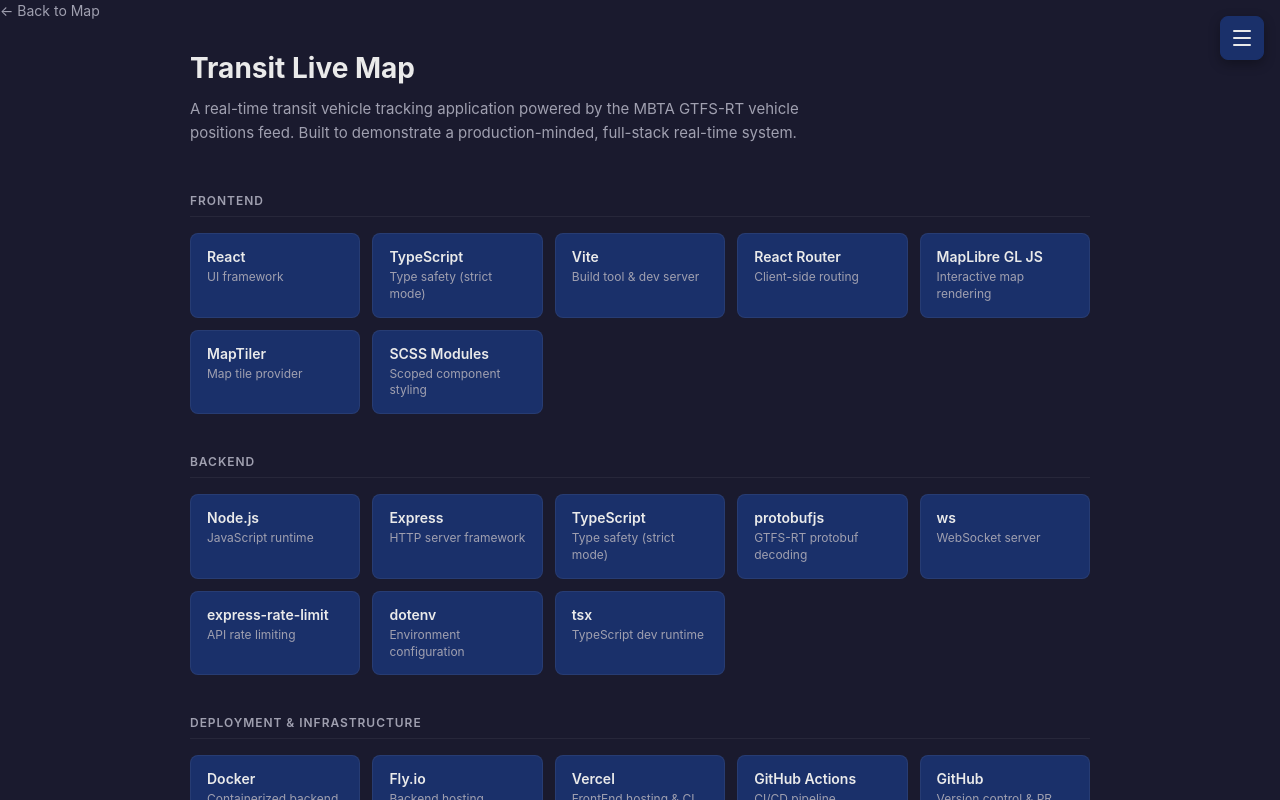
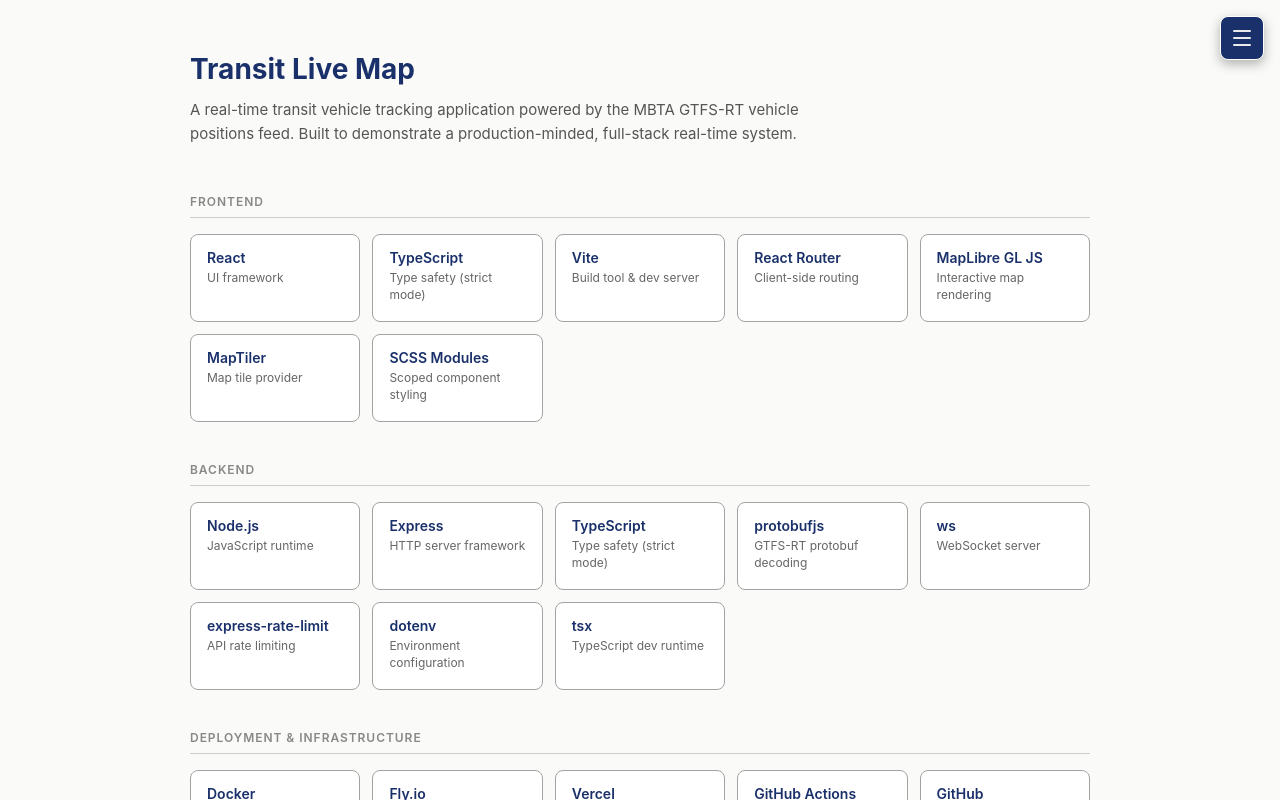
Before and after one commit to Roaming-Eclipse-LLC/transit-live-map, a React (Vite) app in the folder web/: page /tech-stack in a window 1280 px wide. Built offline with nearby package versions, Linux system fonts and the light colour scheme; no server answers.

Commit message:
feat: update tech styles and update px to rem (#5)
* docs: update README with prioritized future expansion and security notes

* chore: update px to rem

* chore: remove back link and styles,
adjust overall page colors,
add padding top to pages,

```diff
--- a/web/src/components/LoadingOverlay/LoadingOverlay.module.scss
+++ b/web/src/components/LoadingOverlay/LoadingOverlay.module.scss
@@ -7,13 +7,13 @@
   justify-content: center;
   background-color: rgba(26, 26, 46, 0.85);
   z-index: 10;
-  gap: 16px;
+  gap: 1rem;
 }
 
 .spinner {
-  width: 80px;
-  height: 80px;
-  border: 4px solid rgba(255, 255, 255, 0.4);
+  width: 5rem;
+  height: 5rem;
+  border: 0.25rem solid rgba(255, 255, 255, 0.4);
   border-top-color: #06bdce;
   border-radius: 50%;
   animation: spin 0.8s linear infinite;
@@ -21,7 +21,7 @@
 
 .message {
   color: var(--color-text);
-  font-size: 18px;
+  font-size: 1.125rem;
   font-weight: 600;
 }
 
--- a/web/src/components/NavButton/NavButton.module.scss
+++ b/web/src/components/NavButton/NavButton.module.scss
@@ -1,7 +1,7 @@
 .wrapper {
   position: fixed;
-  top: 16px;
-  right: 16px;
+  top: 1rem;
+  right: 1rem;
   z-index: 30;
 }
 
@@ -9,14 +9,14 @@
   display: flex;
   flex-direction: column;
   justify-content: center;
-  gap: 5px;
-  width: 44px;
-  height: 44px;
+  gap: 0.3125rem;
+  width: 2.75rem;
+  height: 2.75rem;
   background-color: var(--color-surface);
-  border: 1px solid var(--color-surface);
+  border: 0.0625rem solid #ffffff;
   border-radius: var(--radius-md);
   box-shadow: var(--shadow-md);
-  padding: 12px;
+  padding: 0.75rem;
   cursor: pointer;
   transition: background-color 0.2s ease-in-out;
 
@@ -33,27 +33,31 @@
 .bar {
   display: block;
   width: 100%;
-  height: 2px;
+  height: 0.125rem;
   background-color: var(--color-text);
-  border-radius: 2px;
+  border-radius: 0.125rem;
 }
 
 .menu {
   position: absolute;
-  top: 52px;
+  top: 3.25rem;
   right: 0;
   display: flex;
   flex-direction: column;
   background-color: var(--color-surface);
-  border: 1px solid var(--color-surface);
+  border: 0.0625rem solid #ffffff;
   border-radius: var(--radius-md);
   box-shadow: var(--shadow-md);
   overflow: hidden;
-  min-width: 140px;
+  min-width: 8.75rem;
+
+  &:hover {
+    border: 0.0625rem solid var(--color-surface);
+  }
 }
 
 .menuLink {
-  padding: 12px 16px;
+  padding: 0.75rem 1rem;
   color: var(--color-text);
   text-decoration: none;
   transition: background-color 0.2s ease-in-out;
--- a/web/src/components/VehiclePanel/VehiclePanel.module.scss
+++ b/web/src/components/VehiclePanel/VehiclePanel.module.scss
@@ -3,12 +3,12 @@
   bottom: 0;
   left: 50%;
   transform: translateX(-50%) translateY(100%);
-  width: calc(100% - 32px);
-  max-width: 800px;
+  width: calc(100% - 2rem);
+  max-width: 50rem;
   background-color: var(--color-surface);
   border-radius: var(--radius-lg) var(--radius-lg) 0 0;
   box-shadow: var(--shadow-md);
-  padding: 20px 24px 40px;
+  padding: 1.25rem 1.5rem 2.5rem;
   z-index: 20;
   transition: transform 0.3s ease-in-out;
 
@@ -21,11 +21,11 @@
   display: flex;
   align-items: center;
   justify-content: space-between;
-  margin-bottom: 16px;
+  margin-bottom: 1rem;
 }
 
 .route {
-  font-size: 18px;
+  font-size: 1.125rem;
   font-weight: 600;
   color: #ffffff;
 }
@@ -34,42 +34,42 @@
   background: #ffffff;
   border: none;
   color: rgba(0, 0, 0, 0.7);
-  font-size: 18px;
+  font-size: 1.125rem;
   font-weight: 600;
   cursor: pointer;
-  padding: 4px 8px;
+  padding: 0.25rem 0.5rem;
   border-radius: 100%;
-  border: 1px solid transparent;
+  border: 0.0625rem solid transparent;
 
   &:hover {
     color: #ffffff;
     background-color: rgba(255, 255, 255, 0.1);
-    border: 1px solid #ffffff;
+    border: 0.0625rem solid #ffffff;
   }
 }
 
 .details {
   display: flex;
   justify-content: space-between;
-  gap: 16px;
+  gap: 1rem;
   flex-wrap: wrap;
 
   .detail {
     display: flex;
     flex-direction: column;
-    gap: 4px;
-    min-width: 80px;
+    gap: 0.25rem;
+    min-width: 5rem;
   }
 
   .label {
-    font-size: 11px;
+    font-size: 0.6875rem;
     text-transform: uppercase;
     letter-spacing: 0.08em;
     color: rgba(255, 255, 255, 0.6);
   }
 
   .value {
-    font-size: 15px;
+    font-size: 0.9375rem;
     font-weight: 500;
     color: #ffffff;
   }
--- a/web/src/pages/MapPage/MapPage.module.scss
+++ b/web/src/pages/MapPage/MapPage.module.scss
@@ -1,5 +1,6 @@
 .page {
   position: relative;
-  width: 100%;
-  height: 100vh;
+  width: 100dvw;
+  height: 100dvh;
+  margin-top: -3.25rem;
 }
--- a/web/src/pages/TechStackPage/TechStackPage.module.scss
+++ b/web/src/pages/TechStackPage/TechStackPage.module.scss
@@ -1,128 +1,121 @@
 .page {
-  width: 100%;
-  min-height: 100%;
-  overflow-y: auto;
-  padding: 24px;
-  background-color: var(--color-bg);
-  color: var(--color-text);
-}
-
-.backLink {
-  display: inline-block;
-  color: var(--color-text-muted);
-  text-decoration: none;
-  font-size: 14px;
-  margin-bottom: 32px;
-  transition: color 0.2s ease;
-
-  &:hover {
-    color: var(--color-text);
-  }
+  width: 100dvw;
+  min-height: 100dvh;
+  padding: 1.5rem;
 }
 
 .content {
-  max-width: 900px;
+  max-width: 56.25rem;
   margin: 0 auto;
-  padding-bottom: 48px;
+  padding-bottom: 3rem;
 }
 
 .header {
-  margin-bottom: 48px;
+  margin-bottom: 3rem;
 }
 
 .title {
-  font-size: 28px;
+  font-size: 1.75rem;
   font-weight: 700;
-  margin-bottom: 12px;
+  margin-bottom: 0.75rem;
+  color: var(--color-surface);
 }
 
 .subtitle {
-  color: var(--color-text-muted);
-  font-size: 15px;
+  color: #555;
+  font-size: 0.9375rem;
   line-height: 1.6;
-  max-width: 640px;
+  max-width: 40rem;
 }
 
 .section {
-  margin-bottom: 40px;
+  margin-bottom: 2.5rem;
 }
 
 .sectionTitle {
-  font-size: 12px;
+  font-size: 0.75rem;
   font-weight: 600;
   text-transform: uppercase;
   letter-spacing: 0.08em;
-  color: var(--color-text-muted);
-  margin-bottom: 16px;
-  padding-bottom: 8px;
-  border-bottom: 1px solid rgba(255, 255, 255, 0.06);
+  color: #888;
+  margin-bottom: 1rem;
+  padding-bottom: 0.5rem;
+  border-bottom: 0.0625rem solid #cdcdcd;
 }
 
 .grid {
   display: grid;
-  grid-template-columns: repeat(auto-fill, minmax(160px, 1fr));
-  gap: 12px;
+  grid-template-columns: repeat(auto-fill, minmax(10rem, 1fr));
+  gap: 0.75rem;
 }
 
 .card {
   display: flex;
   flex-direction: column;
-  gap: 4px;
-  padding: 14px 16px;
-  background-color: var(--color-surface);
-  border: 1px solid rgba(255, 255, 255, 0.06);
+  min-height: 5.5rem;
+  gap: 0.25rem;
+  padding: 0.875rem 1rem;
+  background-color: #ffffff;
+  border: 0.0625rem solid #a2a2a2;
   border-radius: var(--radius-md);
   transition:
     border-color 0.2s ease,
     transform 0.2s ease;
 
   &:hover {
-    border-color: var(--color-accent);
-    transform: translateY(-2px);
+    border-color: #0f3460;
+    transform: translateY(-0.125rem);
   }
 }
 
 .cardName {
-  font-size: 14px;
+  font-size: 0.875rem;
   font-weight: 600;
-  color: var(--color-text);
+
+  color: var(--color-surface);
 }
 
 .cardDescription {
-  font-size: 12px;
-  color: var(--color-text-muted);
+  font-size: 0.75rem;
+  color: #666;
   line-height: 1.4;
 }
 
 .highlights {
   display: grid;
-  grid-template-columns: repeat(auto-fit, minmax(240px, 1fr));
-  gap: 16px;
+  grid-template-columns: repeat(auto-fit, minmax(15rem, 1fr));
+  gap: 1rem;
 }
 
 .highlight {
-  padding: 20px;
-  background-color: var(--color-surface);
+  padding: 1.25rem;
+  background-color: #ffffff;
   border-radius: var(--radius-md);
-  border: 1px solid rgba(255, 255, 255, 0.06);
+  border: 0.0625rem solid #a2a2a2;
+
+  &:hover {
+    border-color: #0f3460;
+    transform: translateY(-0.125rem);
+  }
 }
 
 .highlightTitle {
-  font-size: 14px;
+  font-size: 0.875rem;
   font-weight: 600;
-  margin-bottom: 8px;
-  color: var(--color-accent);
+  margin-bottom: 0.5rem;
+
+  color: var(--color-surface);
 }
 
 .highlightText {
-  font-size: 13px;
-  color: var(--color-text-muted);
+  font-size: 0.8125rem;
+  color: #555;
   line-height: 1.6;
 }
 
-@media (max-width: 600px) {
+@media (max-width: 37.5rem) {
   .grid {
-    grid-template-columns: repeat(auto-fill, minmax(130px, 1fr));
+    grid-template-columns: repeat(auto-fill, minmax(8.125rem, 1fr));
   }
 
   .highlights {
@@ -130,6 +123,6 @@
   }
 
   .title {
-    font-size: 22px;
+    font-size: 1.375rem;
   }
 }
--- a/web/src/pages/TechStackPage/index.tsx
+++ b/web/src/pages/TechStackPage/index.tsx
@@ -1,5 +1,3 @@
-import { Link } from 'react-router-dom';
-
 import { techStackSections } from '../../data/techStack';
 import type { TechItem, TechSection } from '../../types/techStack';
 
@@ -31,10 +29,6 @@
 const TechStackPage = () => {
   return (
     <div className={styles.pages}>
-      <Link to='/' className={styles.backLink}>
-        ← Back to Map
-      </Link>
-
       <div className={styles.content}>
         <header className={styles.header}>
           <h1 className={styles.title}>Transit Live Map</h1>
--- a/web/src/styles/global.scss
+++ b/web/src/styles/global.scss
@@ -1,6 +1,6 @@
 // Variables
 :root {
-  --color-bg: #1a1a2e;
+  --color-bg: #fafaf8;
   --color-surface: #1a306a;
   --color-primary: #0f3460;
   --color-accent: #e94560;
@@ -9,11 +9,11 @@
 
   --font-sans: "Inter", system-ui, -apple-system, sans-serif;
 
-  --radius-sm: 4px;
-  --radius-md: 8px;
-  --radius-lg: 16px;
+  --radius-sm: 0.25rem;
+  --radius-md: 0.5rem;
+  --radius-lg: 1rem;
 
-  --shadow-md: 0 4px 12px rgba(0, 0, 0, 0.3);
+  --shadow-md: 0 0.25rem 0.75rem rgba(0, 0, 0, 0.3);
 }
 
 // Reset
@@ -28,9 +28,13 @@
 html,
 body,
 #root {
-  height: 100%;
-  width: 100%;
+  height: 100dvh;
+  width: 100vw;
   overflow: auto;
+}
+
+#root {
+  padding-top: 3.25rem;
 }
 
 #root {
```
Also changed, not shown: 1 other file (tests, documents, lock files or other folders).
